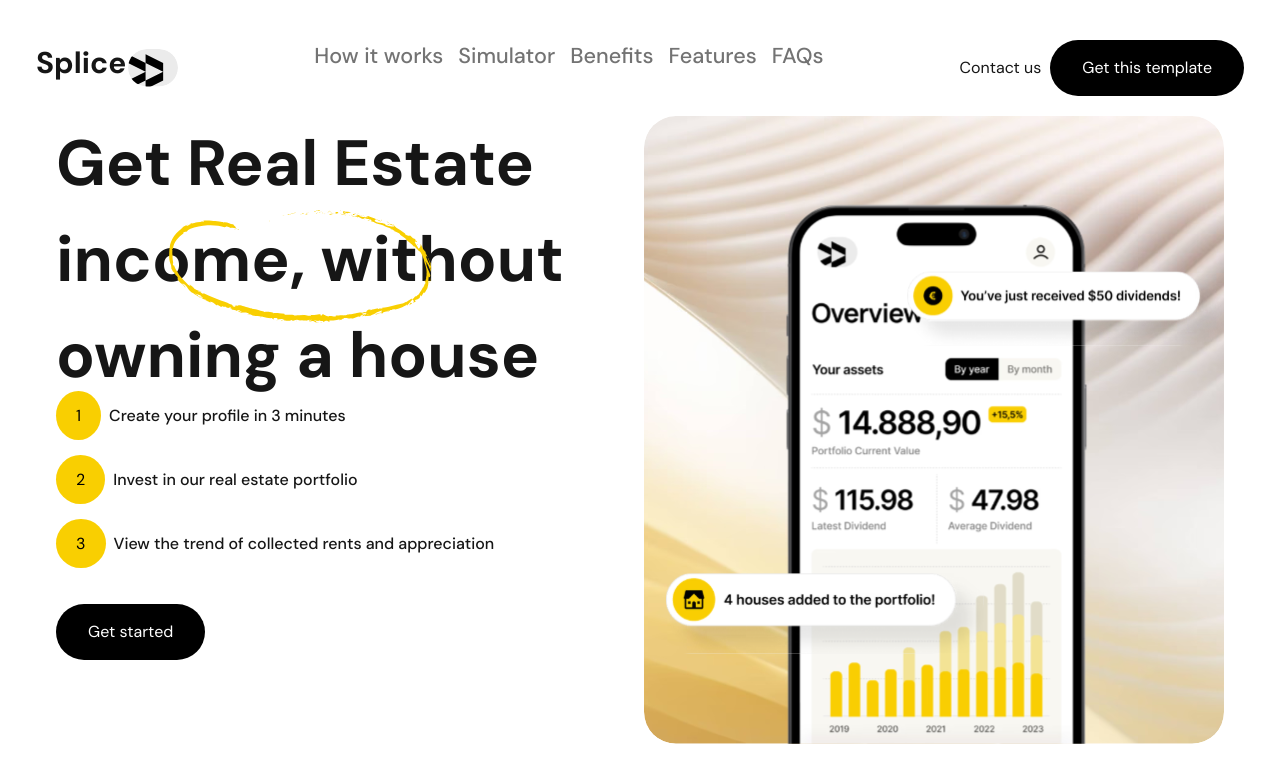
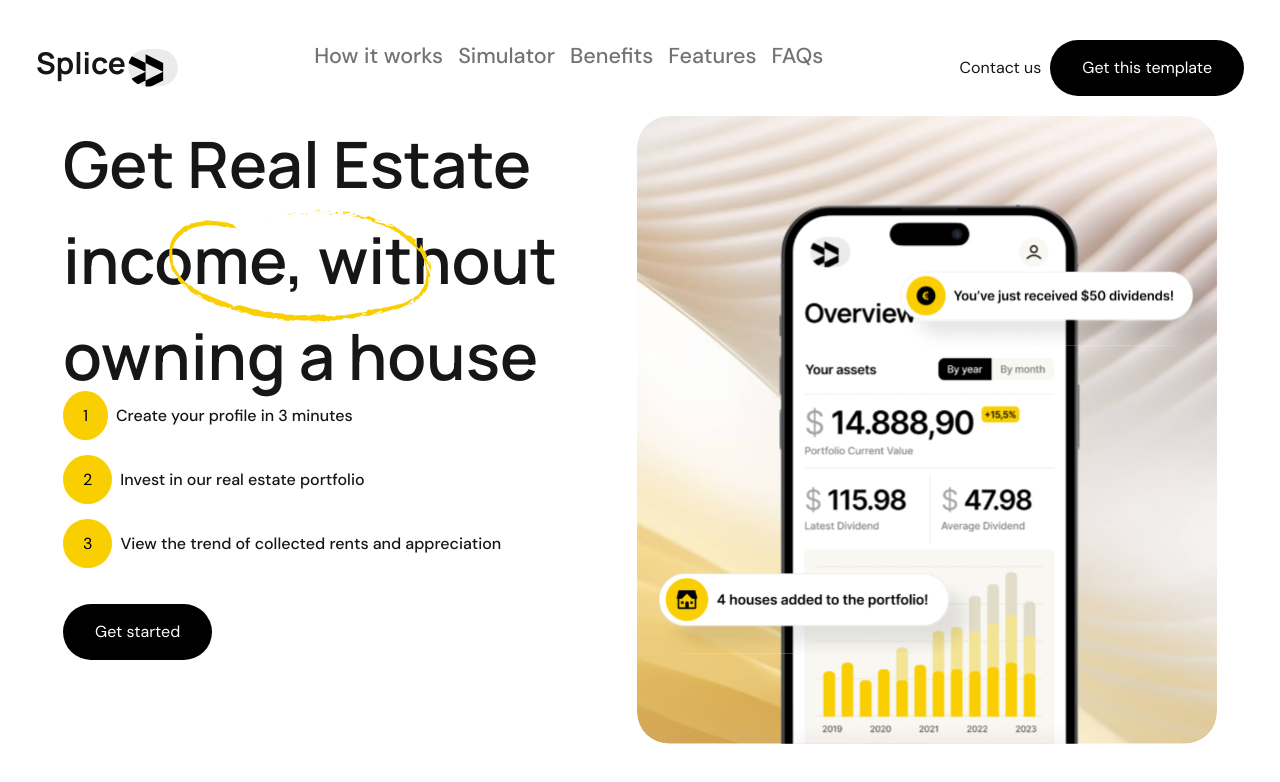
Before and after one commit to Daniel264/Slice, a Next.js app: page / in a window 1280 px wide. Shown: the top 782 px of the page. Built offline with nearby package versions, Linux system fonts and the light colour scheme.

Commit message:
add Manrope font and update secondary color in styles

```diff
--- a/src/pages/_document.tsx
+++ b/src/pages/_document.tsx
@@ -9,6 +9,7 @@
 
                 {/* Get default font file from https://fonts.google.com  */}
                 <link rel="stylesheet" href="https://fonts.googleapis.com/css2?family=DM+Sans:ital,wght@0,400;0,500;0,700;1,400;1,500;1,700&display=swap" />
+                <link href="https://fonts.googleapis.com/css2?family=Manrope:wght@200..800&display=swap" rel="stylesheet" />
             </Head>
             <body>
                 <Main />
--- a/src/styles/SCSS/_boilerplate.scss
+++ b/src/styles/SCSS/_boilerplate.scss
@@ -35,8 +35,13 @@
 
 :root {
     --primary-color: #000;
-    --secondary-color: #F9CF01;
+    --secondary-color: #f9cf01;
     --accent-color: #e74c3c;
     --text-color: #737373;
     --background-color: #fff;
-  }
+}
+
+h1 {
+    font-family: "Manrope", sans-serif;
+
+}
--- a/src/styles/SCSS/components/_hero.scss
+++ b/src/styles/SCSS/components/_hero.scss
@@ -6,6 +6,7 @@
     gap: 5rem;
 
     div:nth-of-type(1) {
+        // @include space-y(30px);
         div:nth-of-type(1) {
 
             h1 {
--- a/src/styles/SCSS/index.css
+++ b/src/styles/SCSS/index.css
@@ -20,10 +20,14 @@
 }
 :root {
   --primary-color: #000;
-  --secondary-color: #F9CF01;
+  --secondary-color: #f9cf01;
   --accent-color: #e74c3c;
   --text-color: #737373;
   --background-color: #fff;
+}
+
+h1 {
+  font-family: "Manrope", sans-serif;
 }
 
 .header-div {
```
Also changed, not shown: 1 other file (tests, documents, lock files or other folders).
